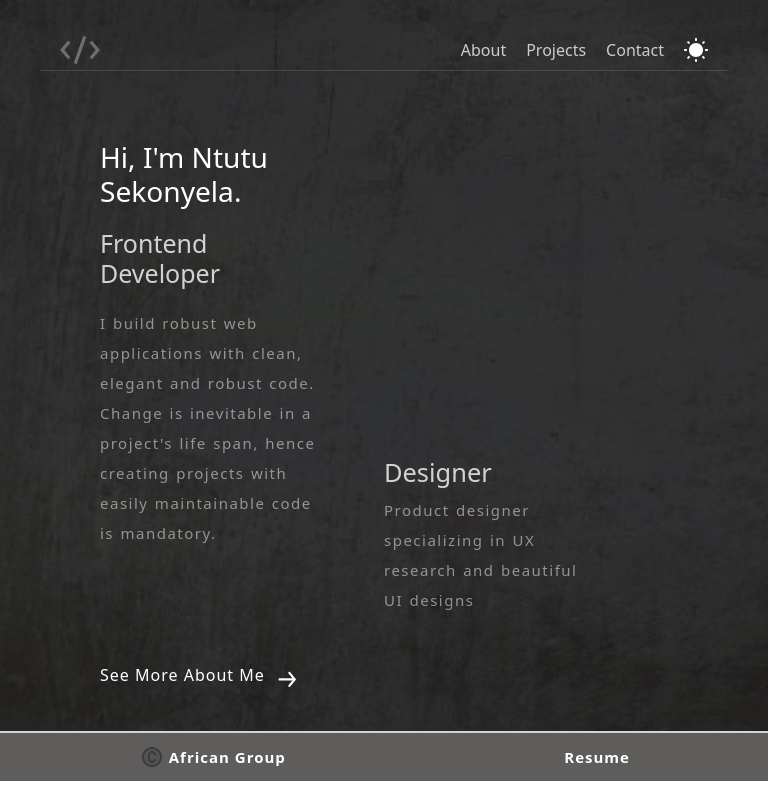
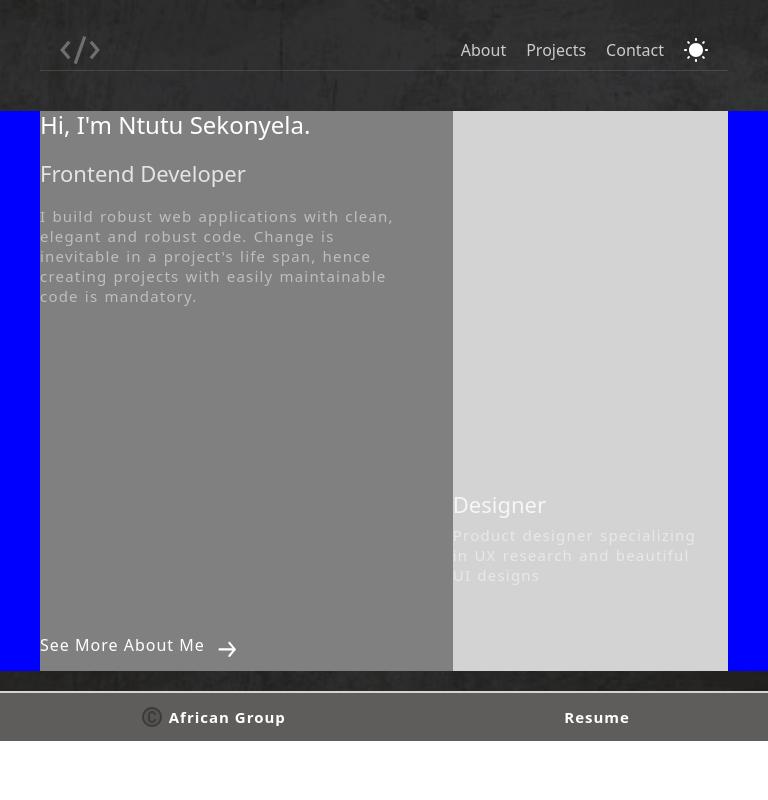
Before and after one commit to NTUTUalu/personalPortfolio, a React (Vite) app: page / in a window 768 px wide. Built offline with nearby package versions, Linux system fonts and the light colour scheme.

Commit message:
responsiveness to landing page

```diff
--- a/src/components/routes/about/about.module.css
+++ b/src/components/routes/about/about.module.css
@@ -230,6 +230,10 @@
 /* Small devices (portrait phones) */
 @media screen and (max-width: 480px) {
   /* Your styles for small devices here */
+  .graph {
+    display: none;
+
+}
 }
 
 /* Medium devices (landscape phones and small tablets) */
--- a/src/components/routes/home/home.module.css
+++ b/src/components/routes/home/home.module.css
@@ -1,9 +1,9 @@
 .container {
-    margin: 70px 0px 20px 0px;
+
     display: flex;
     width: 100%;
     height: 70vh;
-    /* background-color: blue; */
+    background-color: blue;
     padding: 0px 100px 0px 100px;
     margin: 70px 0px 30px 0px;
   }
@@ -13,6 +13,7 @@
     margin-bottom: 20px;
     font-size: 25px;
   }
+
   .front p {
     color: rgba(255, 255, 255, 0.49);
     width: 100%;
@@ -28,7 +29,7 @@
     justify-content: space-between;
   }
 .front {
- /* background-color: gray; */
+ background-color: gray;
  display: flex;
  justify-content: space-between;
  flex-direction: column;
@@ -36,7 +37,7 @@
  width: 50%;
 }
 .designer {
-    /* background-color: lightgrey; */
+    background-color: lightgrey;
     display: flex;
     flex-direction: column;
     justify-content:end;
@@ -123,6 +124,54 @@
 /* Medium devices (landscape phones and small tablets) */
 @media screen and (min-width: 481px) and (max-width: 768px) {
   /* Your styles for medium devices here */
+  .container {
+    margin: 40px 0px 20px 0px;
+    display: flex;
+    width: 100%;
+    height: 70vh;
+    /* background-color: blue; */
+    padding: 0px 40px 0px 40px;
+
+  }
+
+  .front h2{
+    font-size: 24px;
+  }
+
+  .designer h3 {
+
+    font-size: 22px;
+  }
+
+  .front h3 {
+
+    font-size: 22px;
+  }
+
+
+  .front {
+    padding: 0px;
+    width: 60%;
+   }
+   .designer {
+
+       width: 40%;
+
+     }
+
+     .front p{
+      /* background-color: aqua; */
+      width: 90%;
+      letter-spacing: 1.2px;
+      line-height: 20px;
+     }
+     .designer p{
+       /* background-color: aqua; */
+         width: 90%;
+         letter-spacing: 1.2px;
+         line-height: 20px;
+
+       }
 }
 
 /* Large devices (tablets and large phones) */
--- a/src/components/routes/home/navigation.jsx
+++ b/src/components/routes/home/navigation.jsx
@@ -2,6 +2,8 @@ import NavigationStyles from  "./navigation.module.css";
 import "../home/navigation.module.css";
 import lightIcon from "../../images/icons8-sun.svg";
 import darkIcon from "../../images/icons8-code.svg";
+import openNav from "../../images/x-menu.png"
+import closeNav from "../../images/menu.png"
 import "./home.module.css";
 import { Outlet,  Link} from "react-router-dom";
 import Footer from '../footer/footer';
@@ -19,8 +21,11 @@ function Navigation() {
           </li>
           <li><Link to={`projects/1`}className={NavigationStyles.links}>Projects</Link></li>
           <li><Link to={`contact/1`} className={NavigationStyles.links}>Contact</Link></li>
+          <img  src={lightIcon} />
         </ul>
-        <img src={lightIcon} />
+
+        <img className={NavigationStyles.openNav} src={openNav}/>
+        <img className={NavigationStyles.closeNav} src={closeNav}/>
       </div>
     </nav>
 
--- a/src/components/routes/home/navigation.module.css
+++ b/src/components/routes/home/navigation.module.css
@@ -41,14 +41,46 @@
   /* background-color: blue; */
 }
 
+.openNav {
+  display: none;
+  height: 30px;
+  width: 30px;
+}
+
+.closeNav {
+  display: none;
+  height: 30px;
+  width: 25px;
+}
+
 /* Small devices (portrait phones) */
 @media screen and (max-width: 480px) {
   /* Your styles for small devices here */
+  .navLinks ul{
+    display: none;
+
+  }
+  .closeNav {
+    display: inline;
+
+  }
+  .openNav {
+    display:inline;
+
+  }
 }
 
 /* Medium devices (landscape phones and small tablets) */
 @media screen and (min-width: 481px) and (max-width: 768px) {
   /* Your styles for medium devices here */
+  .Navigation {
+
+    margin: 30px 40px 0px 40px;
+
+
+  }
+
+
 }
 
 /* Large devices (tablets and large phones) */
```
Also changed, not shown: src/components/images/menu.png (added), src/components/images/x-menu.png (added).
